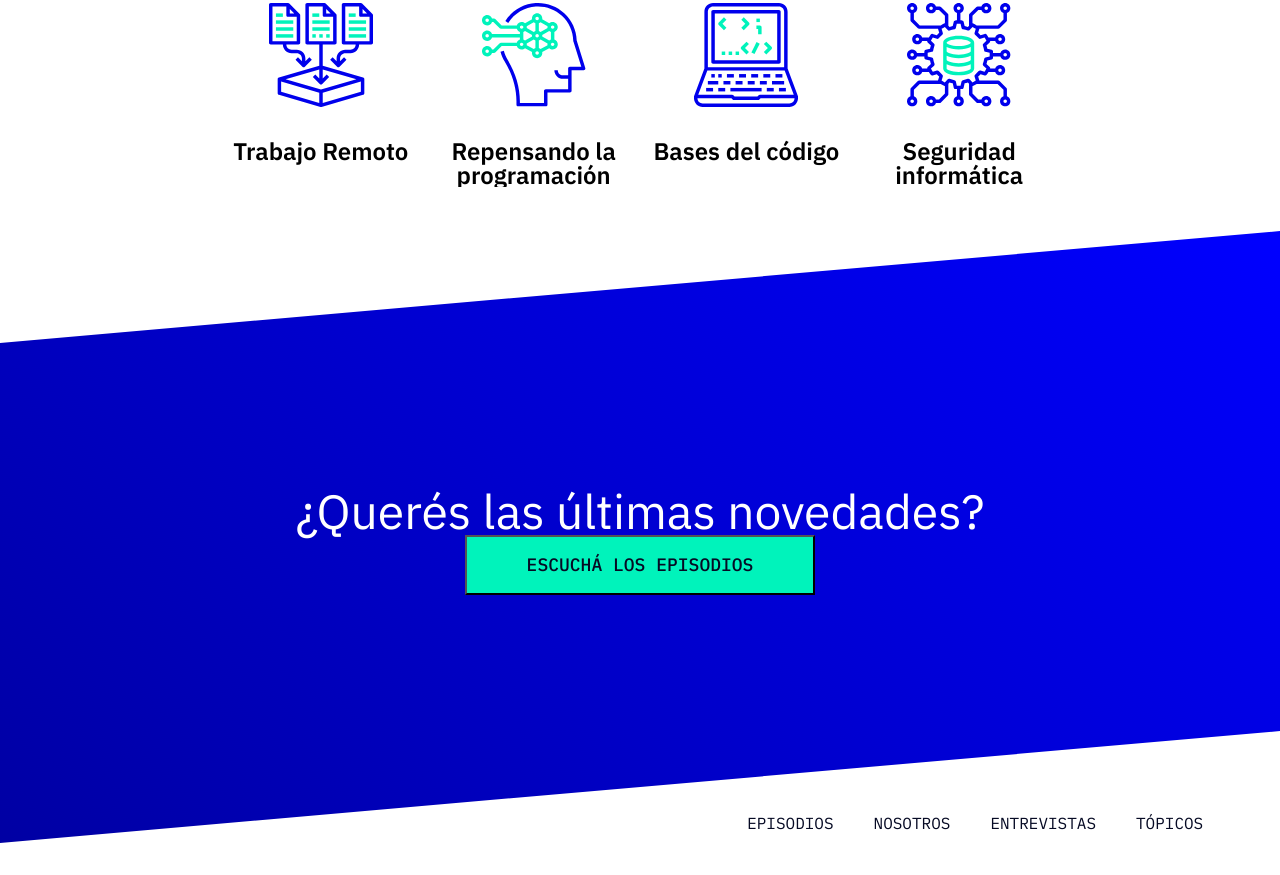
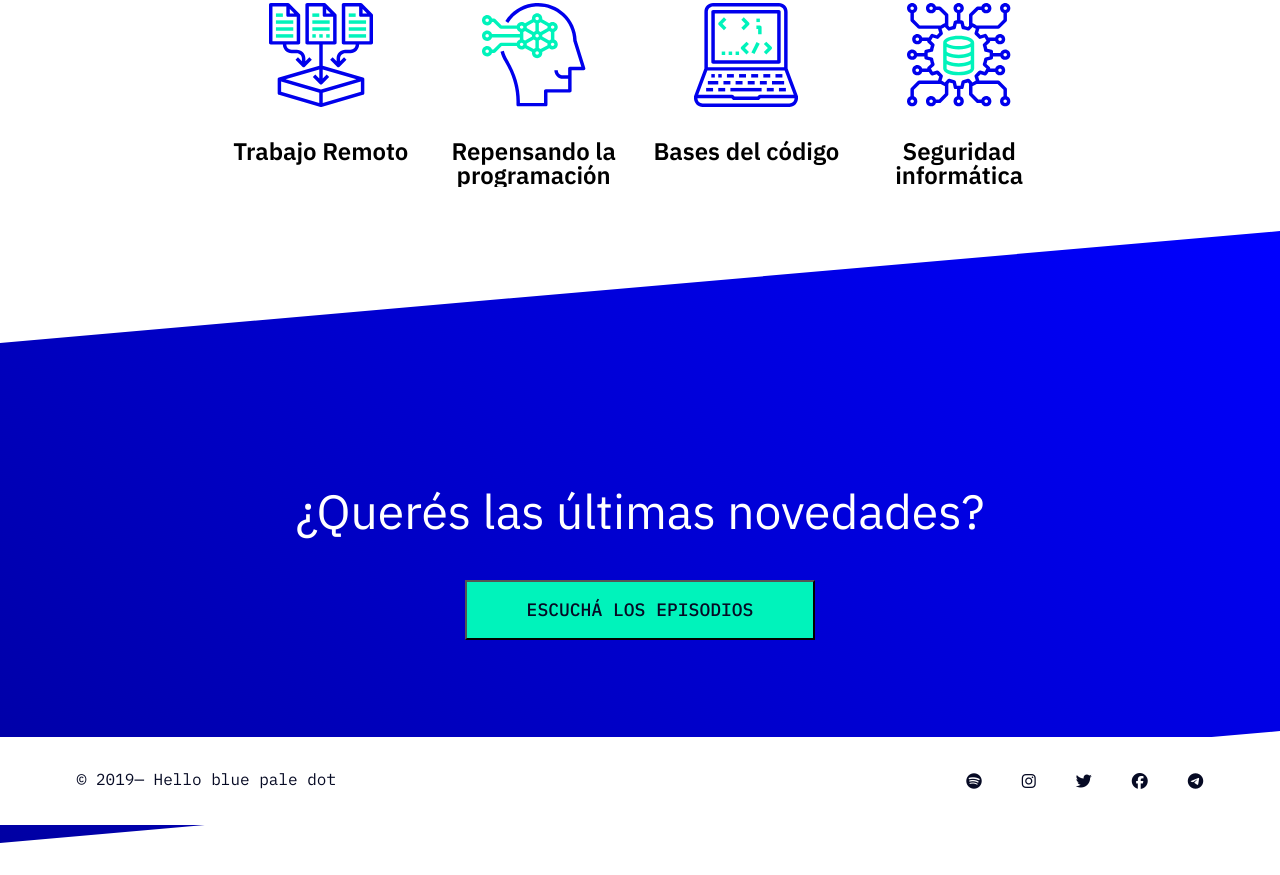
Before and after one commit to juansie96/podcast-acamica, a plain HTML site: page index.html in a window 1280 px wide. Shown: the part 3117-3992 px from the top of the page. Drawn offline with Linux system fonts and the light colour scheme.

Commit message:
Estructura y estilo del footer casi finalizada

```diff
--- a/index.html
+++ b/index.html
@@ -20,9 +20,9 @@
 <body>
     <header>
         <div class="container">
-            <div class="header-container">
+            <div class="nav-container">
                 <img src="./assets/imgs/logo.svg" alt="">
-                <nav class="main-nav">
+                <nav>
                     <li><a href="">EPISODIOS</a></li>
                     <li><a href="">NOSOTROS</a></li>
                     <li><a href="">ENTREVISTAS</a></li>
@@ -138,14 +138,25 @@
     </section>
 
     <footer>
-        <div class="container">
-            <div class="header-container">
-                <p>&copy;</p>
-                <nav class="main-nav">
-                    <li><a href="">EPISODIOS</a></li>
-                    <li><a href="">NOSOTROS</a></li>
-                    <li><a href="">ENTREVISTAS</a></li>
-                    <li><a href="">TÓPICOS</a></li>
+        <div class="footer-container">
+            <div class="nav-container">
+                <p>&copy; 2019— Hello blue pale dot</p>
+                <nav>
+                    <li>
+                        <a href=""><i class="fab fa-spotify"></i></a>
+                    </li>
+                    <li>
+                        <a href=""><i class="fab fa-instagram"></i></a>
+                    </li>
+                    <li>
+                        <a href=""><i class="fab fa-twitter"></i></a>
+                    </li>
+                    <li>
+                        <a href=""><i class="fab fa-facebook"></i></a>
+                    </li>
+                    <li>
+                        <a href=""><i class="fab fa-telegram"></i></a>
+                    </li>
                 </nav>
             </div>
         </div>
--- a/styles.css
+++ b/styles.css
@@ -55,36 +55,36 @@ header {
     /* border: 1px solid red; */
 }
 
-.header-container {
+.nav-container {
     margin: 22px 0;
     display: flex;
     justify-content: space-between;
     /* border: 1px solid red; */
 }
 
-.header-container nav {
+.nav-container nav {
     display: flex;
     align-items: center;
 }
 
-.header-container nav li {
+.nav-container nav li {
     list-style: none;
     margin-left: 40px;
 }
 
-.header-container img {
+.nav-container img {
     width: 36px;
     height: 36px;
 }
 
-.header-container a {
+.nav-container a {
     text-decoration: none;
     font-size: 16px;
     letter-spacing: 0;
     line-height: 28px;
 }
 
-.header-container a:visited {
+.nav-container a:visited {
     color: #060A24;
 }
 
@@ -252,9 +252,26 @@ header {
     color: #FFFFFF;
 }
 
+#novedades button {
+    margin-top: 45px;
+}
+
 /*
 -------------------- FOOTER ------------------
 */
+
+footer .footer-container {
+    position: relative;
+    padding: 30px 0;
+    background-color: #FFFFFF;
+    bottom: 50px;
+}
+
+footer .nav-container {
+    width: 88%;
+    margin: 0 auto;
+}
+
 
 
 
```
